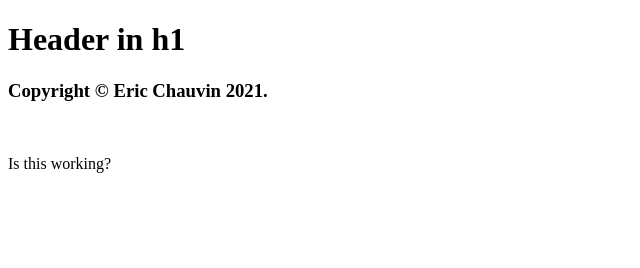
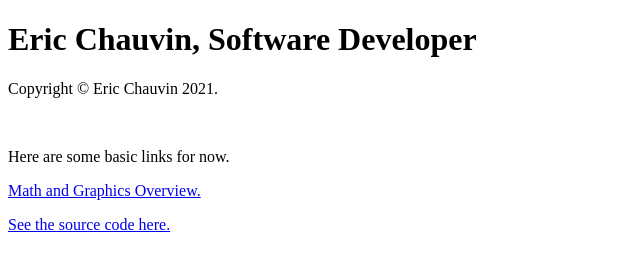
Before and after one commit to EricInArizona/EricInArizona.github.io, a plain HTML site: page index.html in a window 1280 px wide. Shown: the whole page, without its empty margins (0-640 px from the left). Drawn offline with Linux system fonts and the light colour scheme.

Commit message:
Update index.html

```diff
--- a/index.html
+++ b/index.html
@@ -1,15 +1,23 @@
 <!DOCTYPE html>
 <html>
 <head>
-<title>This is the title.</title>
+<title>Eric Chauvin, Software Developer.</title>
 </head>
 <body>
 
-<h1>Header in h1</h1>
-<h3>Copyright &copy; Eric Chauvin 2021.</h3>
+<h1>Eric Chauvin, Software Developer</h1>
+<p>Copyright &copy; Eric Chauvin 2021.</p>
 <br>
 
-<p>Is this working?
+<p>Here are some basic links for now.
+</p>
+
+<p><a href="https://ericinarizona.github.io/MathGraphics.html">
+Math and Graphics Overview.</a>
+</p>
+
+<p><a href="https://github.com/EricInArizona">
+See the source code here.</a>
 </p>
 
 </body>
```
